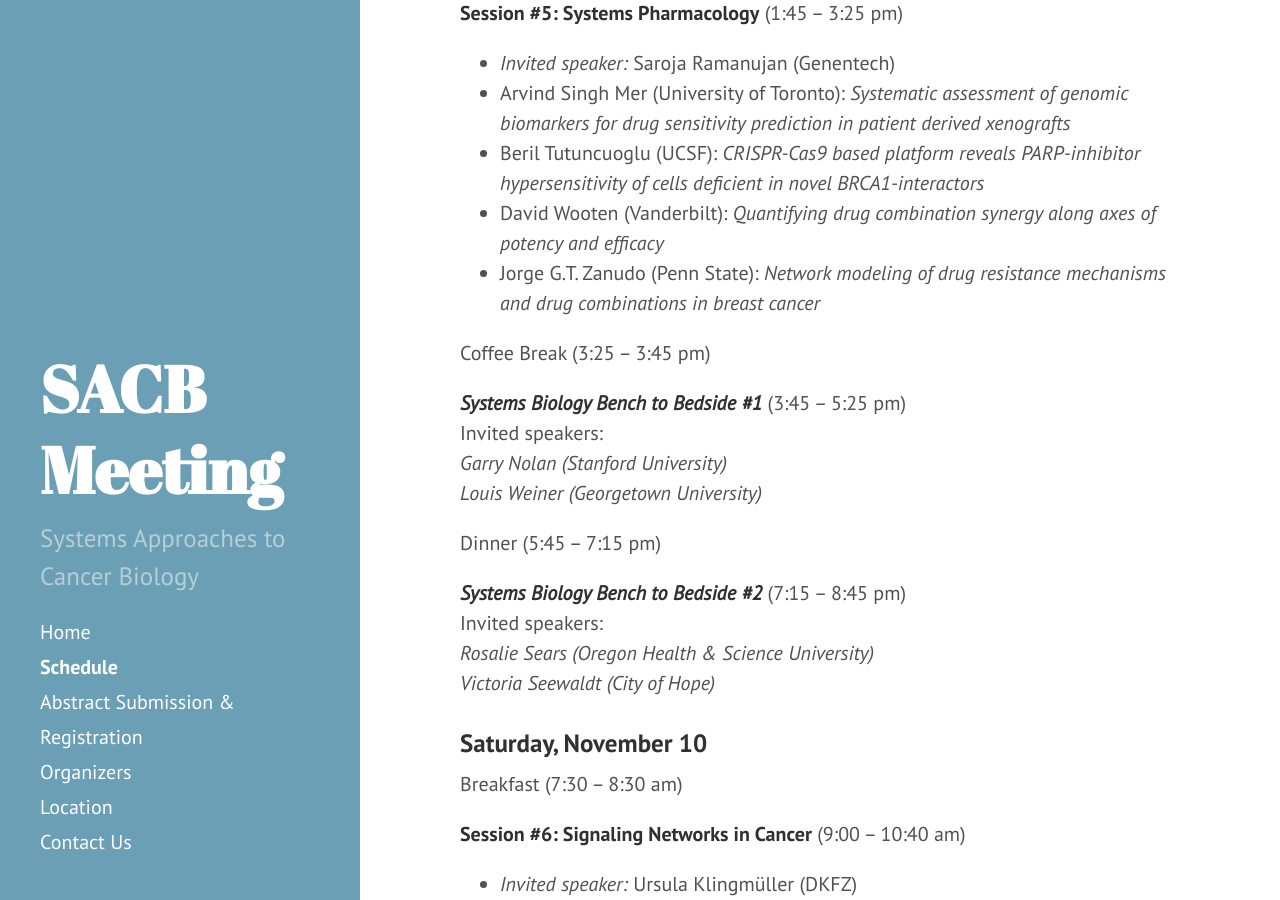
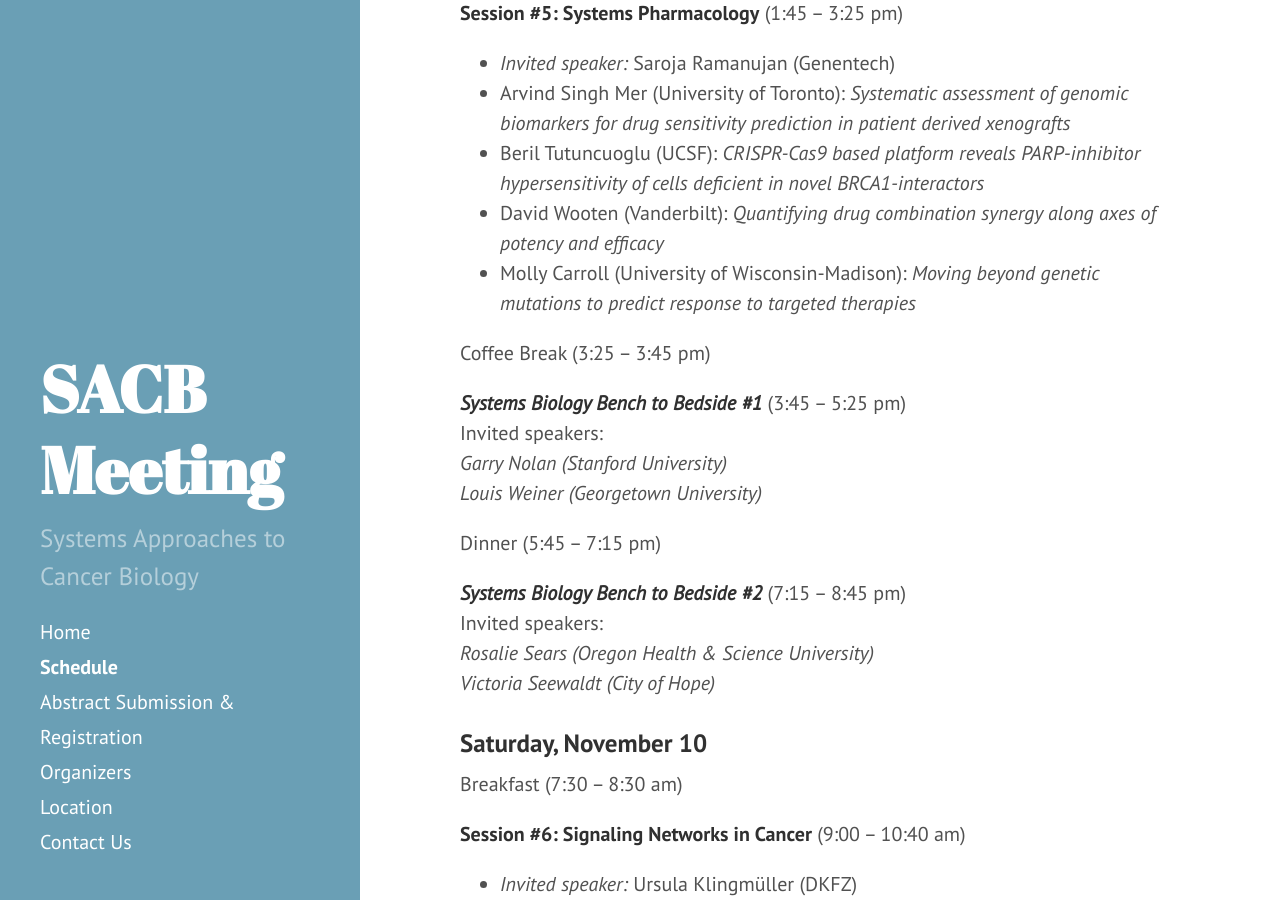
Before and after one commit to AECCSB/sacb-meeting, a Jekyll site: the page built from schedule.md, in a window 1280 px wide and 900 px high, scrolled down 2756 px. Built offline with Jekyll 4.4.1, drawn with Linux system fonts in a browser that asks for light colours.

Commit message:
Update schedule.md

```diff
--- a/schedule.md
+++ b/schedule.md
@@ -83,7 +83,7 @@
 - Arvind Singh Mer (University of Toronto): *Systematic assessment of genomic biomarkers for drug sensitivity prediction in patient derived xenografts*
 - Beril Tutuncuoglu (UCSF): *CRISPR-Cas9 based platform reveals PARP-inhibitor hypersensitivity of cells deficient in novel BRCA1-interactors*
 - David Wooten (Vanderbilt): *Quantifying drug combination synergy along axes of potency and efficacy*
-- Jorge G.T. Zanudo (Penn State): *Network modeling of drug resistance mechanisms and drug combinations in breast cancer*
+- Molly Carroll (University of Wisconsin-Madison): *Moving beyond genetic mutations to predict response to targeted therapies*
 
 Coffee Break (3:25 – 3:45 pm)
 
```
